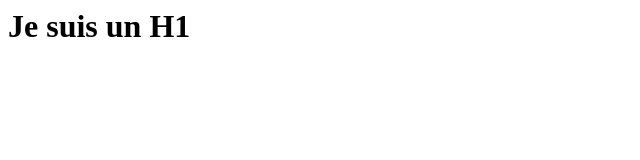
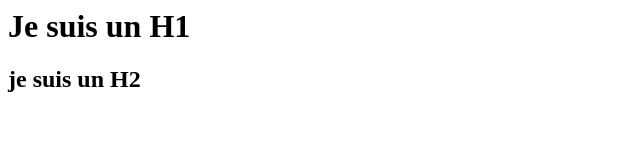
Before and after one commit to Barbedor/html, a plain HTML site: page index.html in a window 1280 px wide. Shown: the whole page, without its empty margins (0-640 px from the left). Drawn offline with Linux system fonts and the light colour scheme.

Commit message:
wow une nouvelle ligne

```diff
--- a/index.html
+++ b/index.html
@@ -1,7 +1,12 @@
 <html>
+
 <head>
+
 </head>
+
 <BODY>
 <H1> Je suis un H1</H1>
+<H2> je suis un H2</H2>
 </body>
+
 </html>
```
